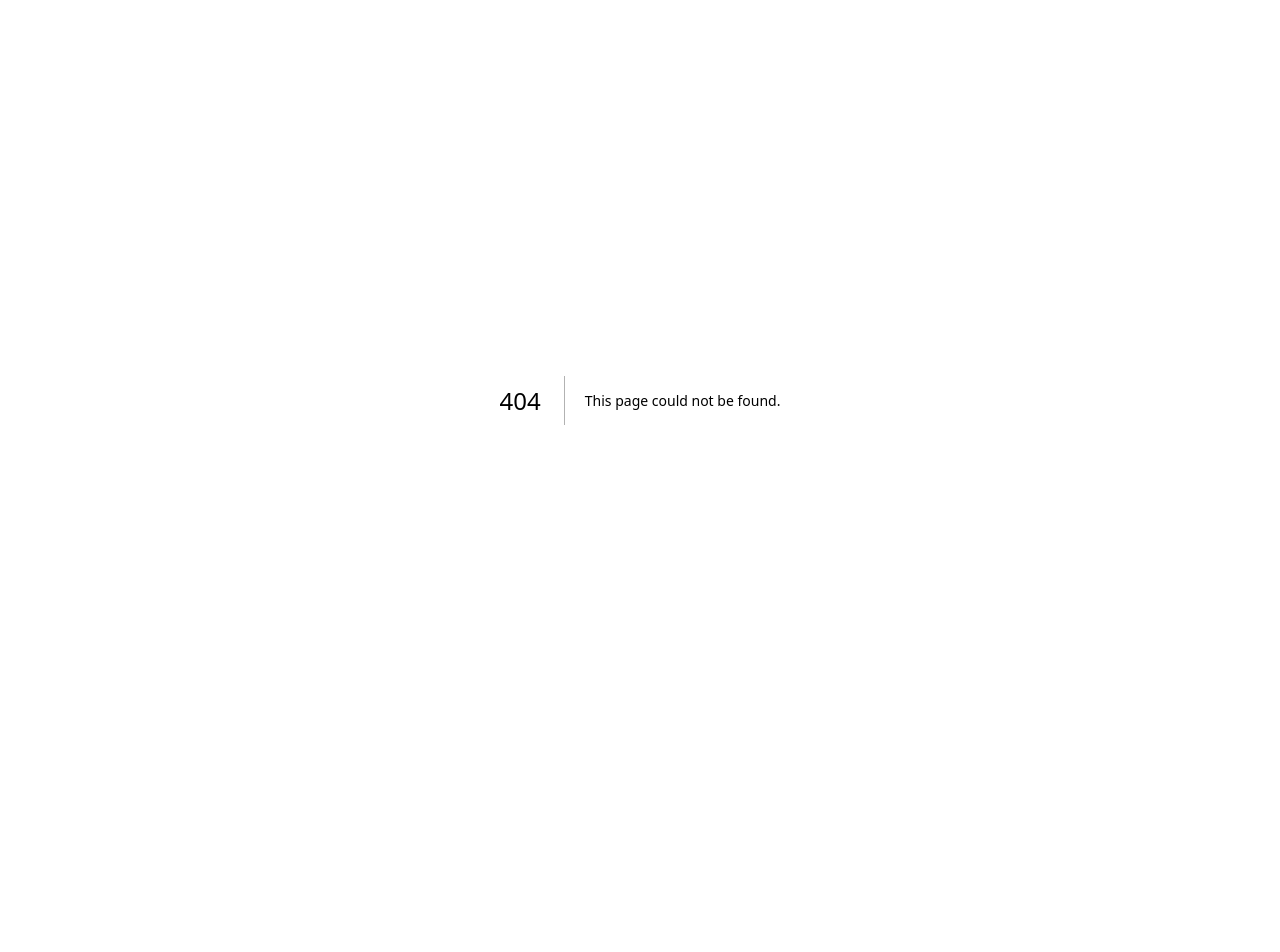
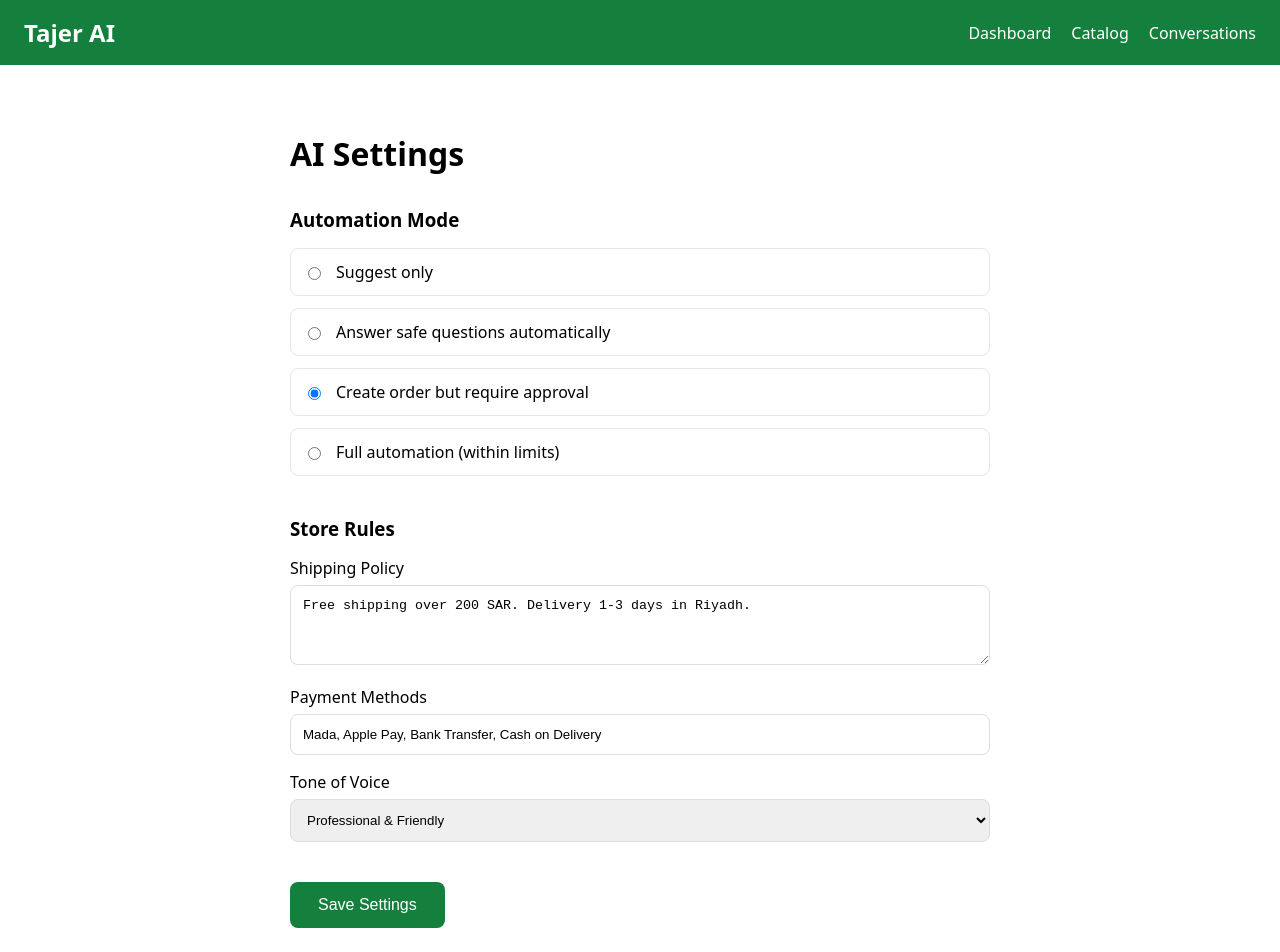
Before and after one commit to abdelhakbadda-lab/tajer-ai, a Next.js app: page /settings in a window 1280 px wide. Before the commit this address had no page. Shown: the top 952 px of the page. Before the commit the page ends 800 px from the top, so only its background shows below. Built offline with nearby package versions, Linux system fonts and the light colour scheme.

Commit message:
Add AI settings page

```diff
--- /dev/null
+++ b/app/settings/page.tsx
@@ -0,0 +1,56 @@
+export default function Settings() {
+  return (
+    <div style={{ fontFamily: 'system-ui, sans-serif' }}>
+      <header style={{ background: '#15803d', color: 'white', padding: '16px 24px', display: 'flex', justifyContent: 'space-between', alignItems: 'center' }}>
+        <h1 style={{ margin: 0, fontSize: '24px' }}>Tajer AI</h1>
+        <nav style={{ display: 'flex', gap: '20px' }}>
+          <a href="/dashboard" style={{ color: 'white', textDecoration: 'none' }}>Dashboard</a>
+          <a href="/catalog" style={{ color: 'white', textDecoration: 'none' }}>Catalog</a>
+          <a href="/conversations" style={{ color: 'white', textDecoration: 'none' }}>Conversations</a>
+        </nav>
+      </header>
+
+      <main style={{ maxWidth: '700px', margin: '0 auto', padding: '40px 24px' }}>
+        <h2 style={{ fontSize: '32px', marginBottom: '32px' }}>AI Settings</h2>
+
+        <section style={{ marginBottom: '40px' }}>
+          <h3 style={{ marginBottom: '16px' }}>Automation Mode</h3>
+          <div style={{ display: 'flex', flexDirection: 'column', gap: '12px' }}>
+            {['Suggest only', 'Answer safe questions automatically', 'Create order but require approval', 'Full automation (within limits)'].map((mode, i) => (
+              <label key={mode} style={{ display: 'flex', alignItems: 'center', gap: '12px', padding: '12px', border: '1px solid #e5e7eb', borderRadius: '8px', cursor: 'pointer' }}>
+                <input type="radio" name="mode" defaultChecked={i === 2} />
+                {mode}
+              </label>
+            ))}
+          </div>
+        </section>
+
+        <section style={{ marginBottom: '40px' }}>
+          <h3 style={{ marginBottom: '16px' }}>Store Rules</h3>
+          <div style={{ display: 'flex', flexDirection: 'column', gap: '16px' }}>
+            <div>
+              <label style={{ display: 'block', marginBottom: '6px' }}>Shipping Policy</label>
+              <textarea defaultValue="Free shipping over 200 SAR. Delivery 1-3 days in Riyadh." style={{ width: '100%', padding: '12px', borderRadius: '8px', border: '1px solid #ddd', minHeight: '80px', boxSizing: 'border-box' }} />
+            </div>
+            <div>
+              <label style={{ display: 'block', marginBottom: '6px' }}>Payment Methods</label>
+              <input defaultValue="Mada, Apple Pay, Bank Transfer, Cash on Delivery" style={{ width: '100%', padding: '12px', borderRadius: '8px', border: '1px solid #ddd', boxSizing: 'border-box' }} />
+            </div>
+            <div>
+              <label style={{ display: 'block', marginBottom: '6px' }}>Tone of Voice</label>
+              <select style={{ width: '100%', padding: '12px', borderRadius: '8px', border: '1px solid #ddd' }}>
+                <option>Professional & Friendly</option>
+                <option>Formal Arabic</option>
+                <option>Casual</option>
+              </select>
+            </div>
+          </div>
+        </section>
+
+        <button style={{ background: '#15803d', color: 'white', padding: '14px 28px', borderRadius: '8px', border: 'none', fontSize: '16px', cursor: 'pointer' }}>
+          Save Settings
+        </button>
+      </main>
+    </div>
+  );
+}
```
